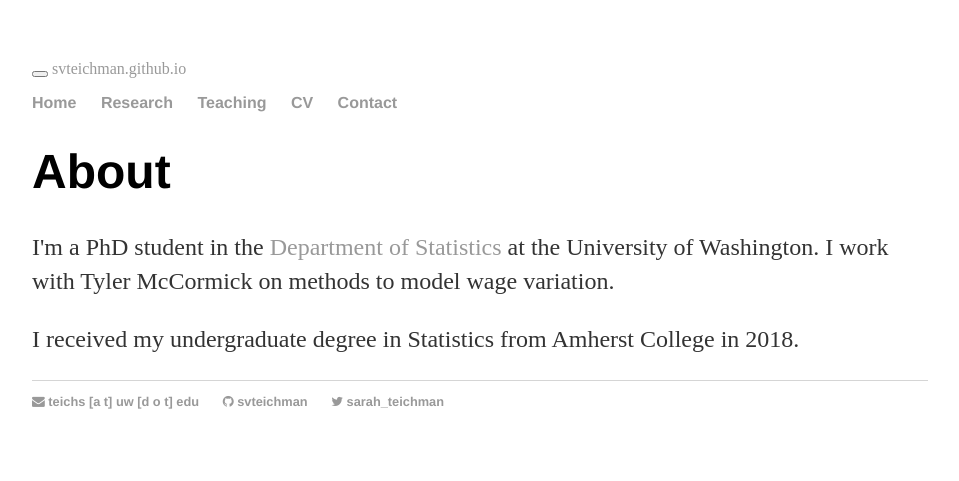
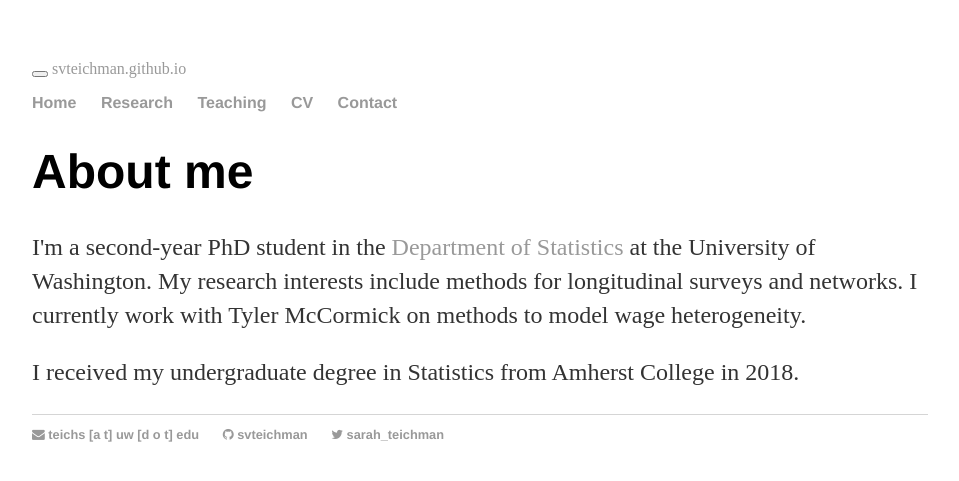
Before and after one commit to svteichman/svteichman.github.io, a Jekyll site: the page built from index.html, in a window 1280 px wide. Shown: the top 481 px of the page, without its empty margins (160-1119 px from the left). Built offline with Jekyll 4.4.1, drawn with Linux system fonts in a browser that asks for light colours.

Commit message:
Update index.html

```diff
--- a/index.html
+++ b/index.html
@@ -3,7 +3,9 @@ layout: default
 title: Sarah Teichman
 ---
 <div class="blurb">
-	<h1>About</h1>
-	<p>I'm a PhD student in the <a href = "http://www.stat.washington.edu/">Department of Statistics</a> at the University of Washington. I work with Tyler McCormick on methods to model wage variation. </p>
+	<h1>About me</h1>
+	<p>I'm a second-year PhD student in the <a href = "http://www.stat.washington.edu/">Department of Statistics</a> at the University of
+		Washington. My research interests include methods for longitudinal surveys and networks. I currently work with Tyler McCormick
+		on methods to model wage heterogeneity. </p>
 	<p>I received my undergraduate degree in Statistics from Amherst College in 2018.</p>
 </div><!-- /.blurb -->
```
